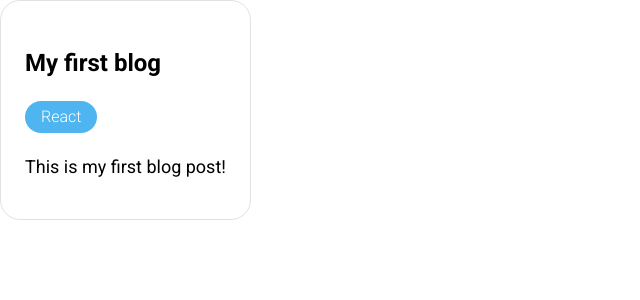
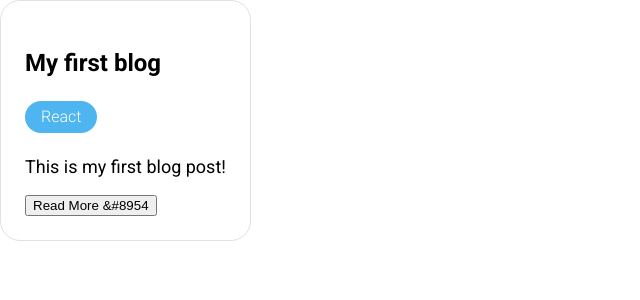
Before and after one commit to jacobolenick/Team-blog, a React (Create React App) app in the folder teamblog/: page / in a window 1280 px wide. Shown: the top 300 px of the page, without its empty margins (0-640 px from the left). Built offline with nearby package versions, Linux system fonts and the light colour scheme.

Commit message:
added a card button with an arrow icon

```diff
--- a/teamblog/src/Components/Blogcards.js
+++ b/teamblog/src/Components/Blogcards.js
@@ -1,6 +1,7 @@
 import React from "react";
 import "../styles/Blogcards.css";
 import Pills from "./Pills";
+import Cardbutton from "./Cardbutton";
 
 const Blogcards = ({ blog }) => {
   return (
@@ -9,6 +10,7 @@ const Blogcards = ({ blog }) => {
         <h3 className="card-title">{blog.title}</h3>
         <Pills name="React" />
         <p className="card-text">{blog.body}</p>
+        <Cardbutton />
       </div>
     </div>
   );
--- /dev/null
+++ b/teamblog/src/Components/Cardbutton.js
@@ -0,0 +1,11 @@
+import React from "react";
+
+const Cardbutton = ( ) => {
+    return (
+        <div className="cardbutton">
+            <button className="btn btn-primary">Read More &#8954 </button>
+        </div>
+    );
+}
+
+export default Cardbutton;
```
